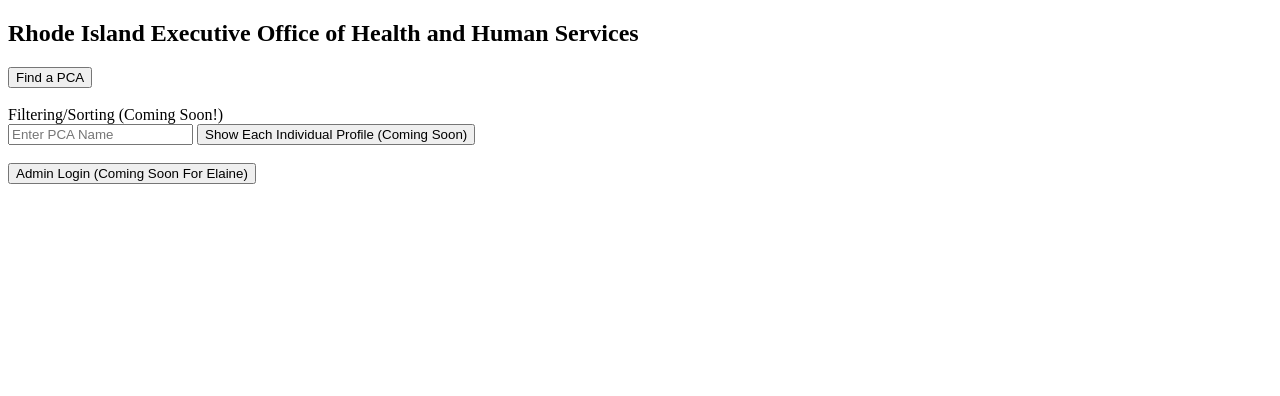
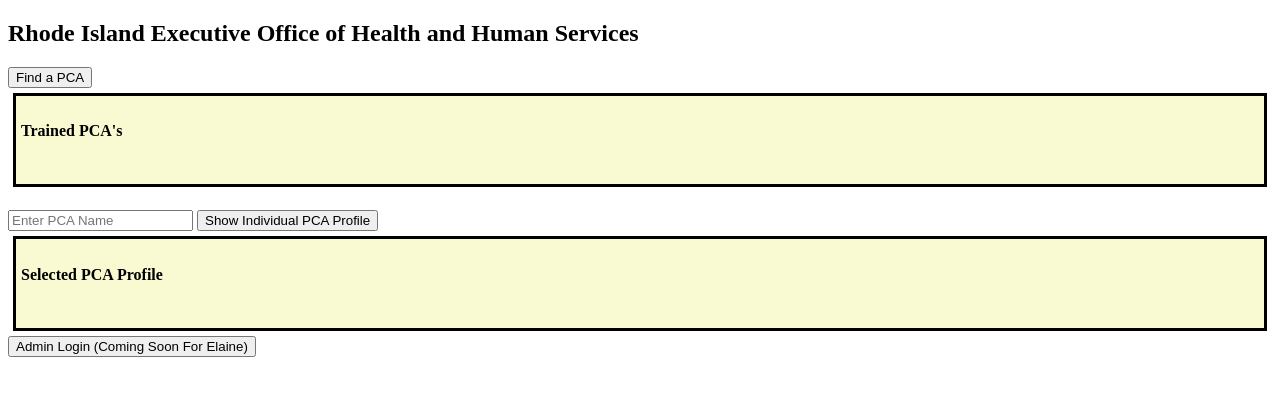
Before and after one commit to Leah-Grace/indiaPapaRomeo, a website: page public/index.html in a window 1280 px wide. Drawn offline with nearby package versions, Linux system fonts and the light colour scheme.

Commit message:
C:/Program Files/Git/getall and /getone successful

```diff
--- a/public/index.html
+++ b/public/index.html
@@ -5,22 +5,27 @@
         <meta charset="UTF-8">
         <meta name="viewport" content="width=device-width, initial-scale=1.0">
         <meta http-equiv="X-UA-Compatible" content="ie=edge">
+        <link rel="stylesheet" href="style.css">
     </head>
 
     <body>
         <h2>Rhode Island Executive Office of Health and Human Services</h2>
 
         <button onclick="showAll()">Find a PCA</button><br>
+        <div class="response">
+            <h4>Trained PCA's</h4>
         <span id="PCAList"></span><br>
-
-        <span>Filtering/Sorting (Coming Soon!)</span><br>
+        </div>
+        <br>
         <input type="text" id="showPCAProfileInput" placeholder="Enter PCA Name">
-        <button onClick="showPCAProfile()">Show Each Individual Profile (Coming Soon)</button><br>
+        <button onClick="showPCAProfile()">Show  Individual PCA Profile</button><br>
+        <div class="response">
+            <h4>Selected PCA Profile</h4>
 <span id="showPCAProfile"></span><br>
+</div>
         <button>Admin Login (Coming Soon For Elaine)</button>
         <script src="https://unpkg.com/axios/dist/axios.min.js"></script>
         <script src="script.js"></script>
-        <link rel="stylesheet" href="style.css">
     </body>
 </html>
 </html>
--- a/public/script.js
+++ b/public/script.js
@@ -16,7 +16,7 @@
 }
 
 function showAll() {
-  axios.get("getall").then(res => {
+  axios.get("/getall").then(res => {
     document.getElementById("PCAList").innerHTML = JSON.stringify(res.data);
   });
 }
--- a/public/style.css
+++ b/public/style.css
@@ -0,0 +1,6 @@
+.response {
+  border: 3px solid black;
+  background: lightgoldenrodyellow;
+  margin: 5px;
+  padding: 5px;
+}
```
